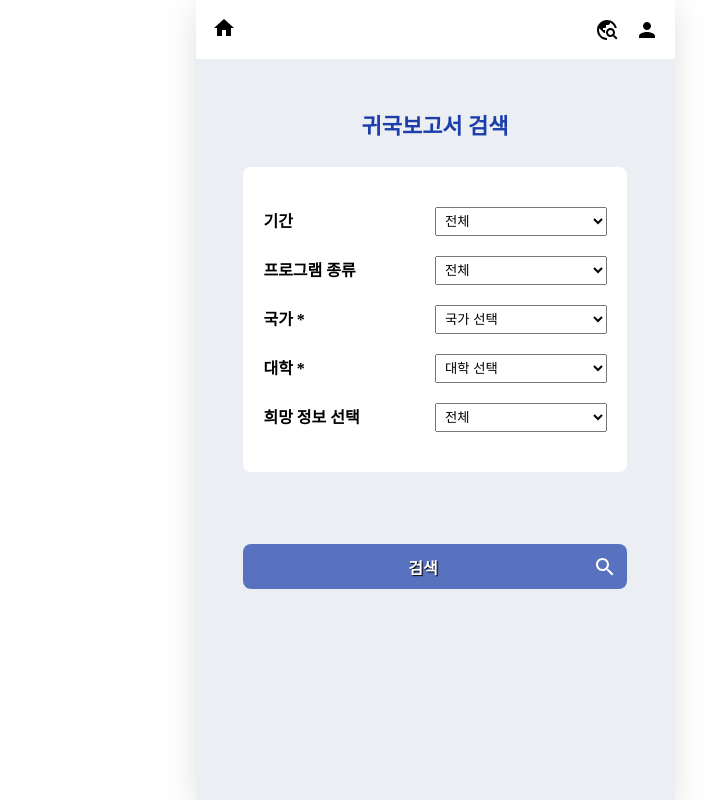
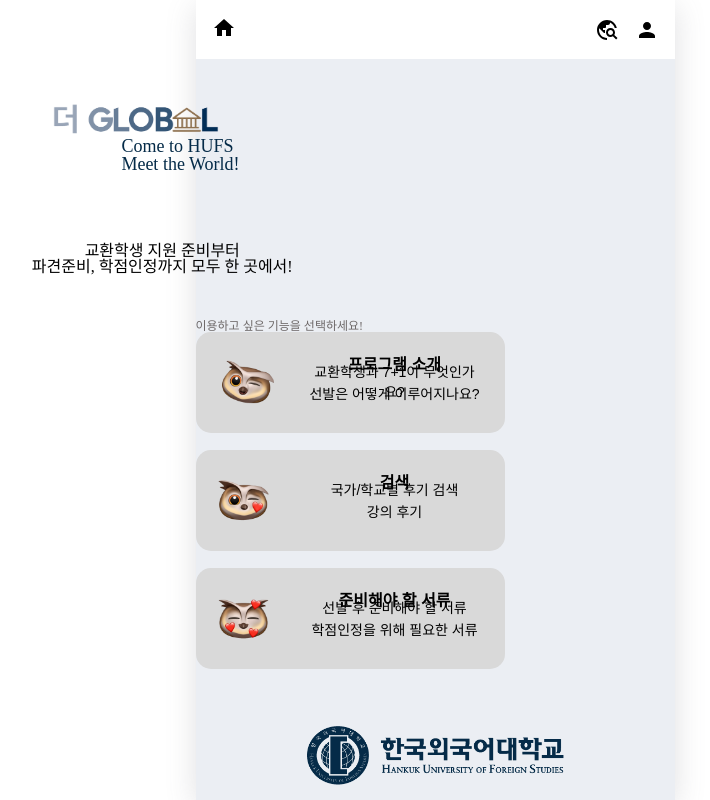
Before and after one commit to hufs-swai-capstone/the-global, a React (Create React App) app in the folder the-global/: page / in a window 1280 px wide. Shown: the whole page, without its empty margins (205-915 px from the left). Built offline with nearby package versions, Linux system fonts and the light colour scheme.

Commit message:
Feat: add main page

```diff
--- a/the-global/src/App.js
+++ b/the-global/src/App.js
@@ -1,16 +1,22 @@
 import React from "react";
-
+import {Routes, Route} from "react-router-dom"
 // components
 import Header from "./components/Header";
 
 // pages
+import Main from "./pages/Main"
 import SearchPage from "./pages/SearchPage";
 
 function App() {
+
   return (
     <>
       <Header />
-      <SearchPage />
+      <Routes>
+        <Route index element={<Main />} />
+        <Route path="/search" element={<SearchPage/>} />
+      </Routes>
+
     </>
   );
 }
--- a/the-global/src/pages/Main.js
+++ b/the-global/src/pages/Main.js
@@ -1,16 +1,16 @@
 //created by Jisu
 
-import AppBar from "../components/AppBar";
 import MenuButton from "../components/MenuButton";
 import HufsLogo from "../components/HufsLogo";
 import styles from "../styles/Main.module.css";
-import { Link } from "react-router-dom";
+import { Link, useNavigate } from "react-router-dom";
 
 
 function Main() {
+    const navigate = useNavigate();
+
     return (
         <div>
-            <AppBar />
             <div className={styles.introduction}>
                 <img src="images/logo.png" alt="더 글로벌 로고" className={styles.theGlobalLogo} />
                 <div className={styles.introductionTitle}>
@@ -32,12 +32,16 @@
                     />
                     </div>
 
+
+                <div>
                 <MenuButton
                     imgSrc={"./images/owl2.png"}
                     text={"검색"}
                     description1={"국가/학교별 후기 검색"}
                     description2={"강의 후기"}
                 />
+                </div>
+
                 <MenuButton
                     imgSrc={"./images/owl3.png"}
                     text={"준비해야 할 서류"}
--- a/the-global/src/pages/Menu_Document.js
+++ b/the-global/src/pages/Menu_Document.js
@@ -1,6 +1,5 @@
 // created by Jisu
 
-import AppBar from "../components/AppBar";
 import ContentCard from "../components/ContentCard";
 import HufsLogo from "../components/HufsLogo";
 import MenuButton from "../components/MenuButton";
@@ -10,7 +9,6 @@
 function MenuDocument() {
     return (
         <div>
-            <AppBar />
             <div className={styles.MenuIntroContent}>
                 <div className={styles.menuBtn}>
                     <MenuButton
--- a/the-global/src/pages/Menu_Intro.js
+++ b/the-global/src/pages/Menu_Intro.js
@@ -1,6 +1,5 @@
 // created by Jisu
 
-import AppBar from "../components/AppBar";
 import MenuButton from "../components/MenuButton";
 import ContentCard from "../components/ContentCard";
 import HufsLogo from "../components/HufsLogo";
@@ -9,7 +8,6 @@
 function MenuIntro() {
     return (
         <div>
-            <AppBar />
             <div className={styles.MenuIntroContent}>
                 <div className = {styles.menuBtn}>
                     <MenuButton
```
